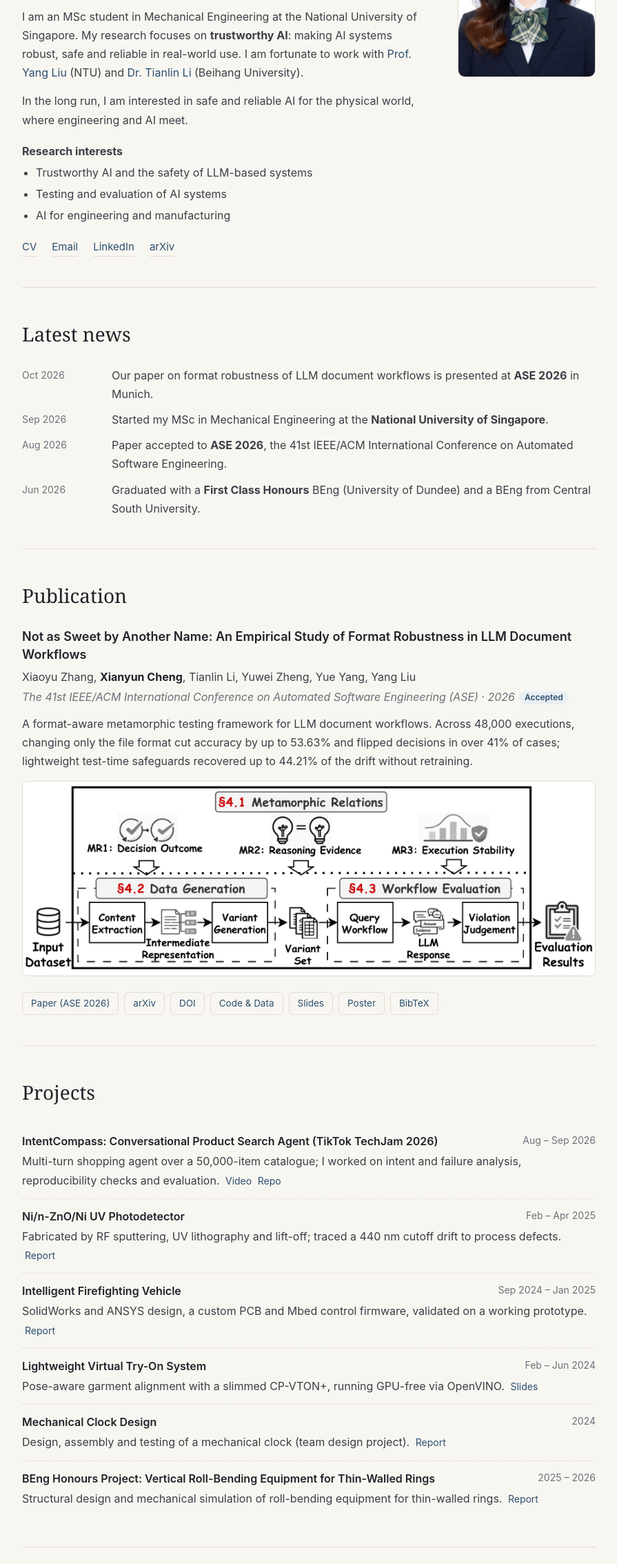
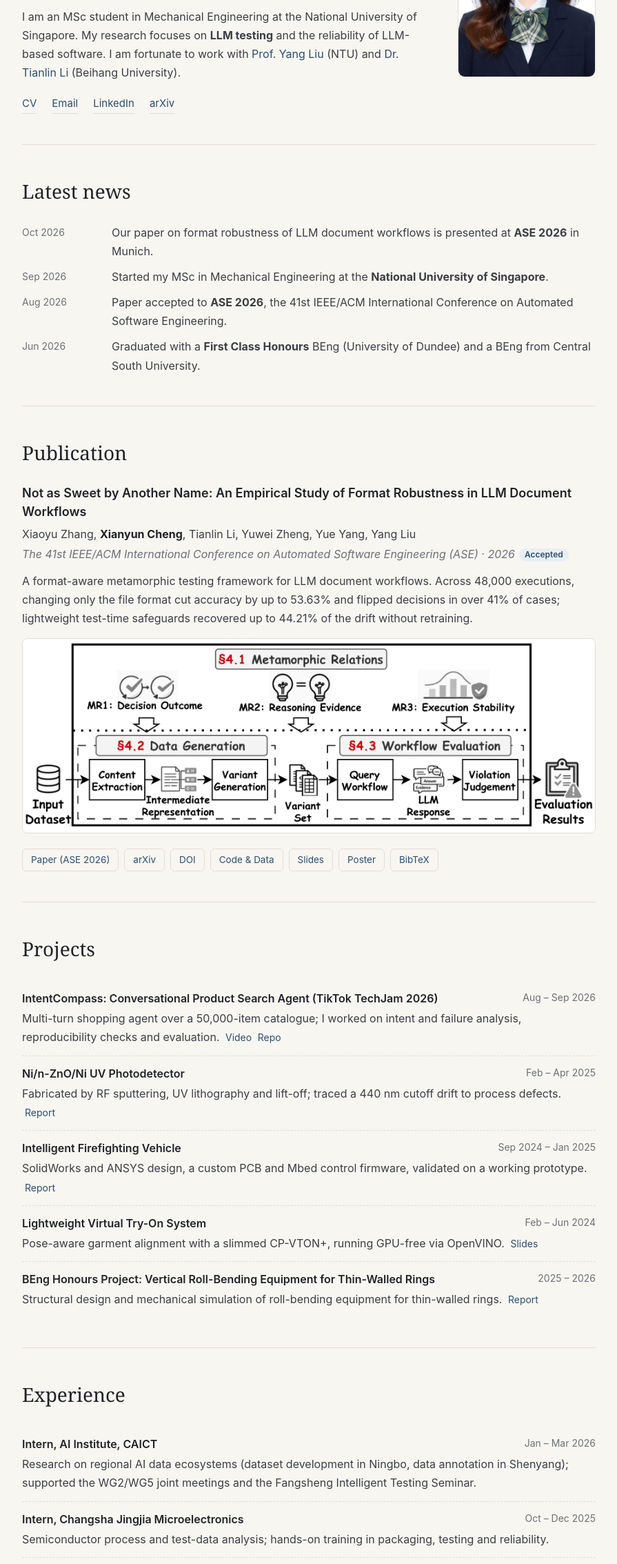
Before and after one commit to shinecloud9/shinecloud9.github.io, a plain HTML site: page index.html in a window 1280 px wide. Shown: the part 270-2537 px from the top of the page at 69% size, without its empty margins (192-1087 px from the left). Drawn offline with Linux system fonts and the light colour scheme.

Commit message:
Align research description with paper keywords; trim content

```diff
--- a/index.html
+++ b/index.html
@@ -4,10 +4,10 @@
   <meta charset="utf-8" />
   <meta name="viewport" content="width=device-width, initial-scale=1" />
   <title>Xianyun Cheng</title>
-  <meta name="description" content="Xianyun Cheng, MSc Mechanical Engineering at the National University of Singapore. Research on trustworthy AI: robustness and safety of LLM-based systems." />
+  <meta name="description" content="Xianyun Cheng, MSc Mechanical Engineering at the National University of Singapore. Research on LLM testing and the reliability of LLM-based software." />
   <meta property="og:type" content="website" />
   <meta property="og:title" content="Xianyun Cheng · Personal Academic Homepage" />
-  <meta property="og:description" content="MSc Mechanical Engineering @ NUS · Trustworthy AI: robustness and safety of LLM-based systems · ASE 2026 paper." />
+  <meta property="og:description" content="MSc Mechanical Engineering @ NUS · LLM testing &amp; reliability research · ASE 2026 paper." />
   <meta property="og:url" content="https://shinecloud9.github.io/" />
   <meta property="og:image" content="https://shinecloud9.github.io/assets/og-card.png" />
   <meta property="og:image:width" content="1200" />
@@ -130,15 +130,7 @@
         <div class="cn">程显云</div>
         <p class="affil">MSc Mechanical Engineering · National University of Singapore</p>
 
-        <p>I am an MSc student in Mechanical Engineering at the National University of Singapore. My research focuses on <b>trustworthy AI</b>: making AI systems robust, safe and reliable in real-world use. I am fortunate to work with <a href="https://personal.ntu.edu.sg/yangliu/" target="_blank" rel="noopener">Prof. Yang Liu</a> (NTU) and <a href="https://conf.researchr.org/profile/ase-2026/tianlinli" target="_blank" rel="noopener">Dr. Tianlin Li</a> (Beihang University).</p>
-        <p>In the long run, I am interested in safe and reliable AI for the physical world, where engineering and AI meet.</p>
-
-        <p style="margin:18px 0 4px;"><b>Research interests</b></p>
-        <ul class="interests">
-          <li>Trustworthy AI and the safety of LLM-based systems</li>
-          <li>Testing and evaluation of AI systems</li>
-          <li>AI for engineering and manufacturing</li>
-        </ul>
+        <p>I am an MSc student in Mechanical Engineering at the National University of Singapore. My research focuses on <b>LLM testing</b> and the reliability of LLM-based software. I am fortunate to work with <a href="https://personal.ntu.edu.sg/yangliu/" target="_blank" rel="noopener">Prof. Yang Liu</a> (NTU) and <a href="https://conf.researchr.org/profile/ase-2026/tianlinli" target="_blank" rel="noopener">Dr. Tianlin Li</a> (Beihang University).</p>
 
         <div class="links">
           <a href="assets/docs/Xianyun_Cheng_CV.pdf" target="_blank" rel="noopener">CV</a>
@@ -200,8 +192,6 @@
         <p class="d">SolidWorks and ANSYS design, a custom PCB and Mbed control firmware, validated on a working prototype. <a href="assets/reports/firefighting_vehicle_report.pdf" target="_blank" rel="noopener">Report</a></p></div>
       <div class="item"><span class="t">Lightweight Virtual Try-On System</span><span class="when">Feb – Jun 2024</span>
         <p class="d">Pose-aware garment alignment with a slimmed CP-VTON+, running GPU-free via OpenVINO. <a href="assets/reports/virtual_tryon_deck.pdf" target="_blank" rel="noopener">Slides</a></p></div>
-      <div class="item"><span class="t">Mechanical Clock Design</span><span class="when">2024</span>
-        <p class="d">Design, assembly and testing of a mechanical clock (team design project). <a href="assets/reports/mechanical_clock_report.pdf" target="_blank" rel="noopener">Report</a></p></div>
       <div class="item"><span class="t">BEng Honours Project: Vertical Roll-Bending Equipment for Thin-Walled Rings</span><span class="when">2025 – 2026</span>
         <p class="d">Structural design and mechanical simulation of roll-bending equipment for thin-walled rings. <a href="assets/reports/honours_project.pdf" target="_blank" rel="noopener">Report</a></p></div>
     </section>
@@ -228,7 +218,6 @@
         <p class="d">BEng Mechanical Design, Manufacturing &amp; Automation · GPA 86.33/100</p></div>
 
       <ul class="plain" style="margin-top:18px;">
-        <li>Hunan Provincial Third Prize, 1st Hunan College Student Energy Saving &amp; Emission Reduction Competition (2023)</li>
         <li>Third-Class Scholarship (2022–2023) and Special Scholarship, Central South University</li>
         <li>Languages: Mandarin (native), English (IELTS 6.5, CET-6)</li>
       </ul>
@@ -236,7 +225,7 @@
   </main>
 
   <footer>
-    <p>Open to <b>PhD positions</b>, <b>research internships</b> and <b>full-time roles</b> in AI &amp; data, semiconductor and engineering.</p>
+    <p>I am currently looking for <b>PhD positions</b>.</p>
     <p>Email: <a href="mailto:xianyuncheng@u.nus.edu">xianyuncheng@u.nus.edu</a> · <a href="mailto:xianyuncheng0909@gmail.com">xianyuncheng0909@gmail.com</a> · <a href="https://www.linkedin.com/in/xianyuninnus" target="_blank" rel="noopener">LinkedIn</a></p>
     <p>© 2026 Xianyun Cheng</p>
   </footer>
```
Also changed, not shown: card/index.html (+1 -1 lines), 1 other file.
